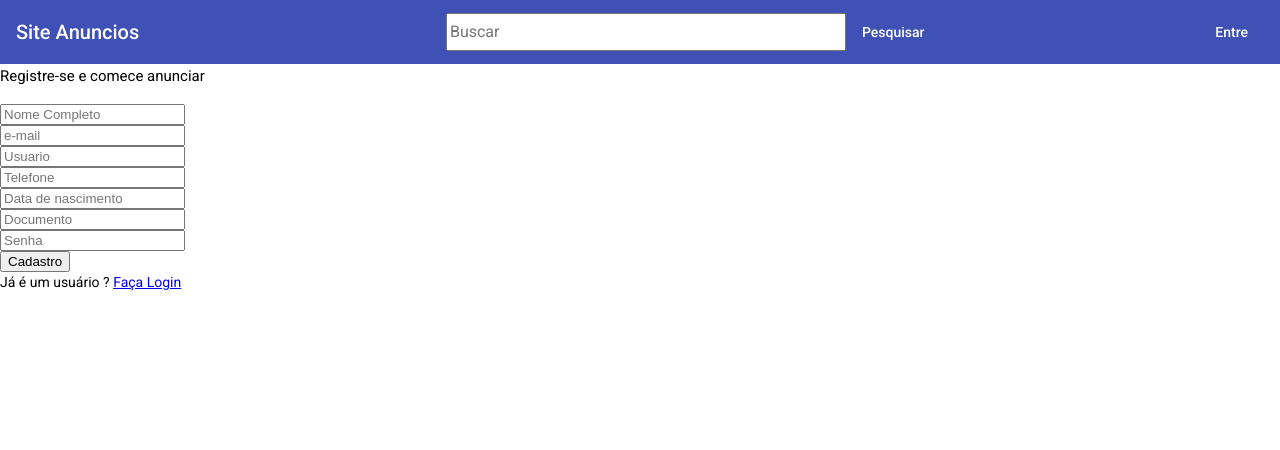
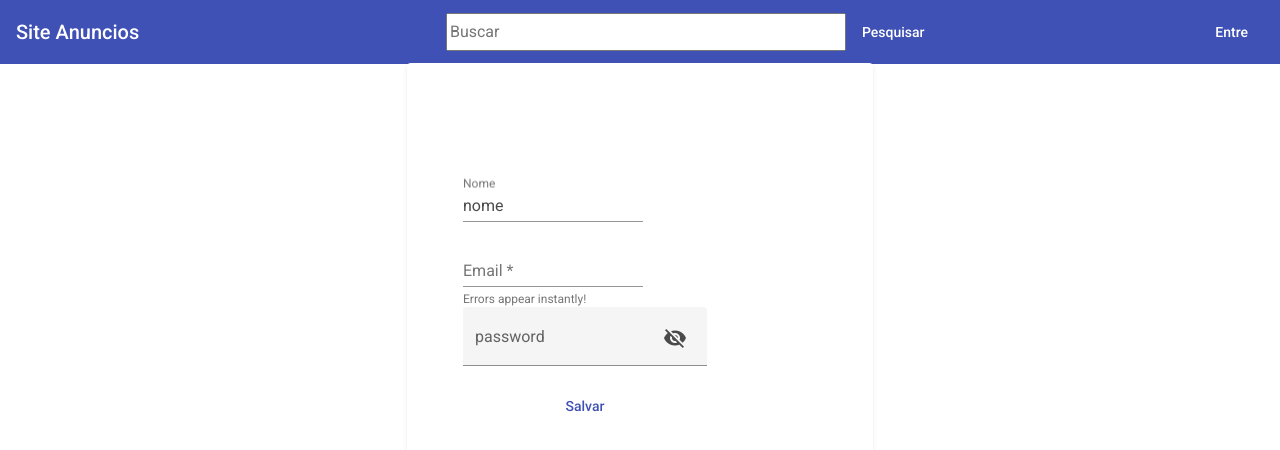
Before and after one commit to maicongsilva/face-site-anuncios, an Angular app: page /register in a window 1280 px wide. Shown: the top 450 px of the page. Built offline with nearby package versions, Linux system fonts and the light colour scheme.

Commit message:
tela de cadastro de usuario

```diff
--- a/src/app/register/register.component.html
+++ b/src/app/register/register.component.html
@@ -1,26 +1,35 @@
-<h4 class="text-center">Registre-se e comece anunciar</h4>
-<form class="form mt-4" [formGroup]="registerForm" (submit)="register()">
-  <div class="form-group">
-    <input placeholder="Nome Completo" class="form-control" formControlName= "nome"/>
+<div class="card">
+  <div class="registro-div">
+    <form class="registro-form">
+      <mat-form-field class="nome">
+        <mat-label>Nome</mat-label>
+        <input matInput placeholder="Ex. nome" value="nome">
+      </mat-form-field>
+
+      <mat-form-field class="e-mail">
+        <mat-label>Email</mat-label>
+        <input type="email" matInput [formControl]="emailFormControl" [errorStateMatcher]="matcher"
+              placeholder="Ex. pat@example.com">
+        <mat-hint>Errors appear instantly!</mat-hint>
+        <mat-error *ngIf="emailFormControl.hasError('email') && !emailFormControl.hasError('required')">
+          Please enter a valid email address
+        </mat-error>
+        <mat-error *ngIf="emailFormControl.hasError('required')">
+          Email is <strong>required</strong>
+        </mat-error>
+      </mat-form-field>
+
+      <mat-form-field appearance="fill">
+        <mat-label>password</mat-label>
+        <input matInput [type]="hide ? 'password' : 'text'">
+        <button mat-icon-button matSuffix (click)="hide = !hide" [attr.aria-label]="'Hide password'" [attr.aria-pressed]="hide">
+          <mat-icon>{{hide ? 'visibility_off' : 'visibility'}}</mat-icon>
+        </button>
+      </mat-form-field>
+
+      <div class="button-salvar">
+        <button mat-button color="primary">Salvar</button>
+      </div>
+    </form>
   </div>
-  <div class="form-group">
-    <input placeholder="e-mail" class="form-control" formControlName= "email"/>
 </div>
-  <div class="form-group">
-    <input placeholder="Usuario" class="form-control" formControlName= "usuario"/>
-  </div>
-  <div class="form-group">
-    <input placeholder="Telefone" class="form-control" formControlName= "telefone"/>
-  </div>
-  <div class="form-group">
-    <input placeholder="Data de nascimento" class="form-control" formControlName= "dataNasc"/>
-  </div>
-  <div class="form-group">
-    <input placeholder="Documento" class="form-control" formControlName= "documento"/>
-  </div>
-  <div class="form-group">
-    <input type="password" placeholder="Senha" class="form-control" formControlName= "senha"/>
-  </div>
-  <button class="btn btn-primary btn-block">Cadastro</button>
-  <p>Já é um usuário ? <a [routerLink]="['/login']">Faça Login</a></p>
-</form>
--- a/src/app/register/register.component.scss
+++ b/src/app/register/register.component.scss
@@ -1,6 +1,38 @@
-//.form{
-//  display: flex;
-//  justify-content: space-between;
-//  align-items: center;
-//
-//}
+.registro-div{
+    display: flex;
+    flex-direction: column;
+    gap: 16px;
+    justify-content: center;
+    width: 466px;
+    align-items: center;
+    height: 466px;
+    padding: 32px 56px 24px 56px;
+    border-radius: 4px 4px 0px 0px;
+    color: rgb(74, 74, 74);
+    margin-top: -1px;
+    background-color: rgb(255, 255, 255);
+    box-shadow: rgb(153 153 153 / 20%) 0px 2px 4px 0px;
+    box-sizing: border-box;
+    font-family: "Nunito Sans", "Helvetica Neue", HelveticaNeue, Helvetica, Arial, sans-serif;
+
+    font-size: 16px;
+    font-weight: bold;
+  }
+
+  .card{
+    display: flex;
+    justify-content: center;
+  }
+
+  .mat-form-field-infix {
+        width: 244px;
+  }
+
+  .button-salvar {
+    display: table-cell;
+    max-width: 600px;
+  }
+
+  .mat-button {
+    width: 244px;
+  }
--- a/src/app/register/register.component.ts
+++ b/src/app/register/register.component.ts
@@ -1,16 +1,29 @@
 import { Component, OnInit } from '@angular/core';
-import { FormBuilder, FormGroup, Validators } from '@angular/forms';
+import { FormBuilder, FormControl, FormGroup, FormGroupDirective, NgForm, Validators } from '@angular/forms';
+import { ErrorStateMatcher } from '@angular/material/core';
 import { Router } from '@angular/router';
 import { NovoUsuarioService } from '../shared/model/service/usuario.service';
 import { NovoUsuario } from './novo-usuario';
+
+/** Error when invalid control is dirty, touched, or submitted. */
+export class MyErrorStateMatcher implements ErrorStateMatcher {
+  isErrorState(control: FormControl | null, form: FormGroupDirective | NgForm | null): boolean {
+    const isSubmitted = form && form.submitted;
+    return !!(control && control.invalid && (control.dirty || control.touched || isSubmitted));
+  }
+}
 
 @Component({
   selector: 'app-register',
   templateUrl: './register.component.html',
   styleUrls: ['./register.component.scss']
 })
+
 export class RegisterComponent implements OnInit {
 
+  emailFormControl = new FormControl('', [Validators.required, Validators.email]);
+  matcher = new MyErrorStateMatcher();
+  hide = true;
   registerForm!: FormGroup;
   successmessage=null;
   errormessage=null;
```
Also changed, not shown: src/app/app.module.ts (+8 -1 lines).
